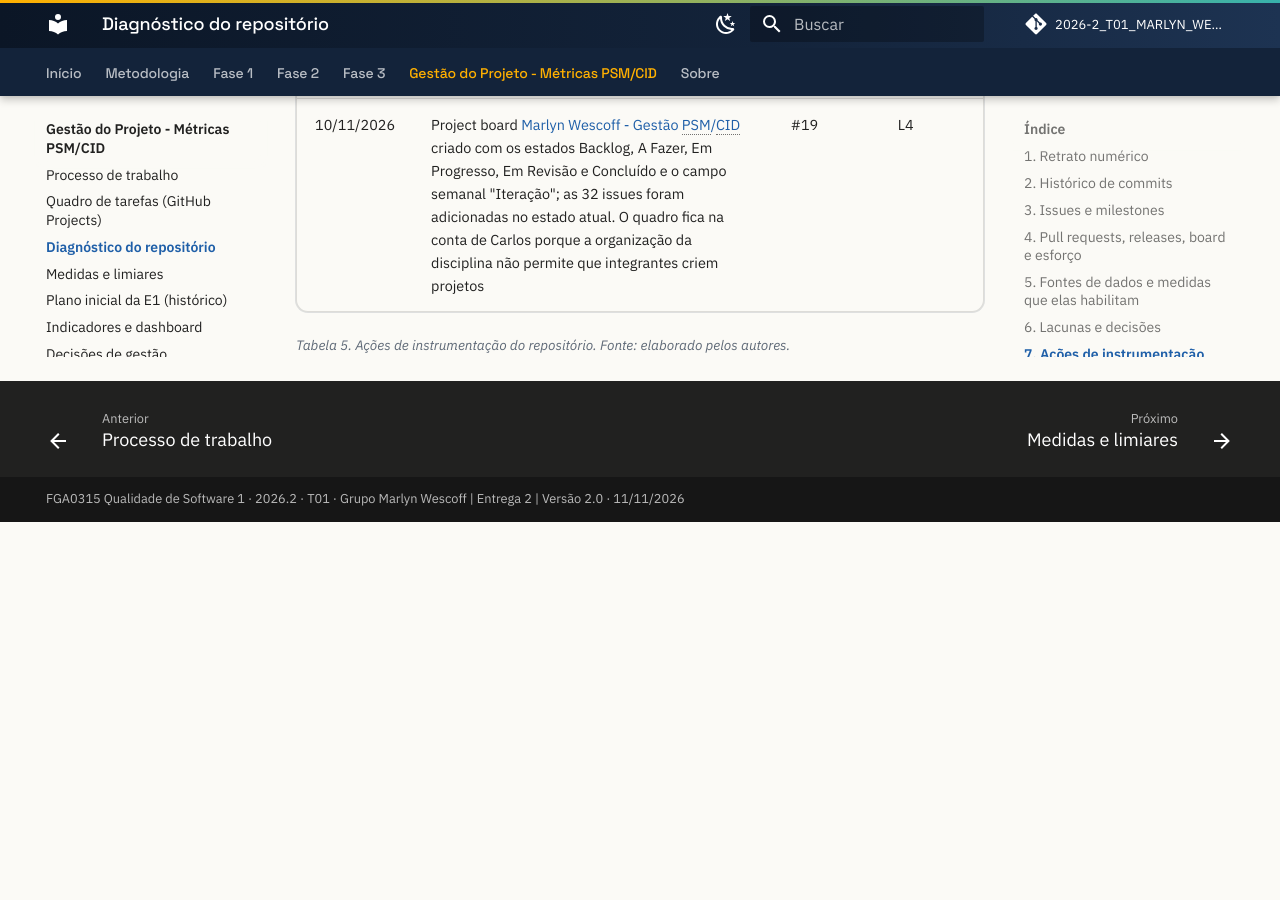
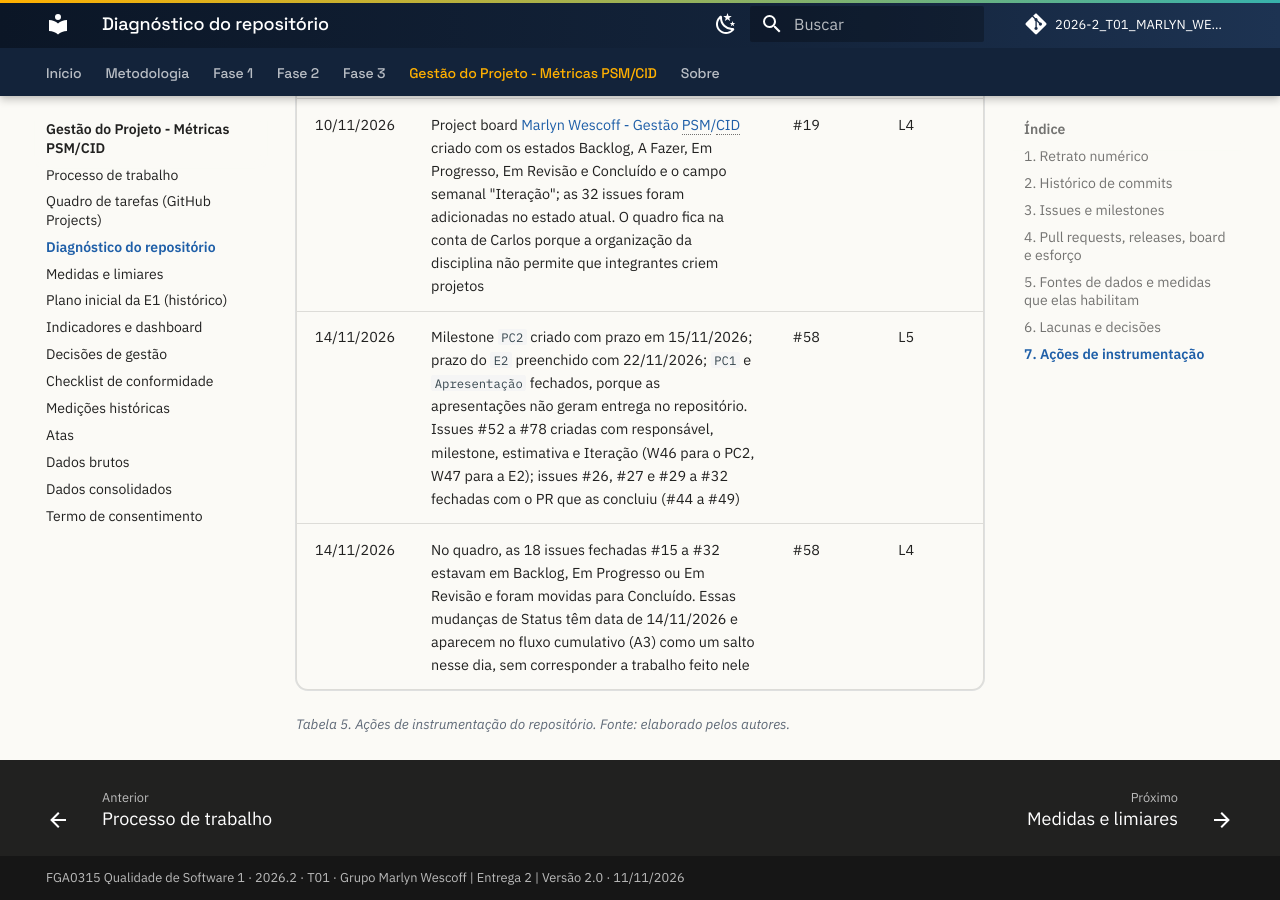
Before and after one commit to FCTE-Qualidade-de-Software-1/2026-2_T01_MARLYN_WESCOFF, an MkDocs documentation site: the page built from docs/metricas/01-diagnostico-repositorio.md, in a window 1280 px wide and 900 px high, scrolled down 6792 px. Built offline with MkDocs 1.6.1 and Material for MkDocs 9.7.7, drawn with Linux system fonts in a browser that asks for light colours; comment, search, counter and statistics services are not loaded; before the commit the page ends 7314 px from its top, so only the background shows below that.

Commit message:
Registra os milestones do PC2 e da E2 e a arrumação do quadro de 14/11

```diff
--- a/docs/metricas/01-diagnostico-repositorio.md
+++ b/docs/metricas/01-diagnostico-repositorio.md
@@ -106,5 +106,7 @@ Registro das ações feitas para tornar o repositório mensurável, sem reescrev
 | 10/11/2026 | Apontamento `esforco.csv` criado, com as atividades da E1 migradas e as horas em branco, à espera da reconstrução | #20, PR #35 | L1 |
 | 10/11/2026 | Fluxo por branch e pull request revisado adotado a partir das issues da gestão PSM/CID | PRs #33 em diante | L2 |
 | 10/11/2026 | Project board [Marlyn Wescoff - Gestão PSM/CID](https://github.com/users/cadumotta/projects/1) criado com os estados Backlog, A Fazer, Em Progresso, Em Revisão e Concluído e o campo semanal "Iteração"; as 32 issues foram adicionadas no estado atual. O quadro fica na conta de Carlos porque a organização da disciplina não permite que integrantes criem projetos | #19 | L4 |
+| 14/11/2026 | Milestone `PC2` criado com prazo em 15/11/2026; prazo do `E2` preenchido com 22/11/2026; `PC1` e `Apresentação` fechados, porque as apresentações não geram entrega no repositório. Issues #52 a #78 criadas com responsável, milestone, estimativa e Iteração (W46 para o PC2, W47 para a E2); issues #26, #27 e #29 a #32 fechadas com o PR que as concluiu (#44 a #49) | #58 | L5 |
+| 14/11/2026 | No quadro, as 18 issues fechadas #15 a #32 estavam em Backlog, Em Progresso ou Em Revisão e foram movidas para Concluído. Essas mudanças de Status têm data de 14/11/2026 e aparecem no fluxo cumulativo (A3) como um salto nesse dia, sem corresponder a trabalho feito nele | #58 | L4 |
 
 <p class="legenda">Tabela 5. Ações de instrumentação do repositório. Fonte: elaborado pelos autores.</p>
```
Also changed, not shown: docs/gestao/processo-de-trabalho.md (+1 -1 lines).
